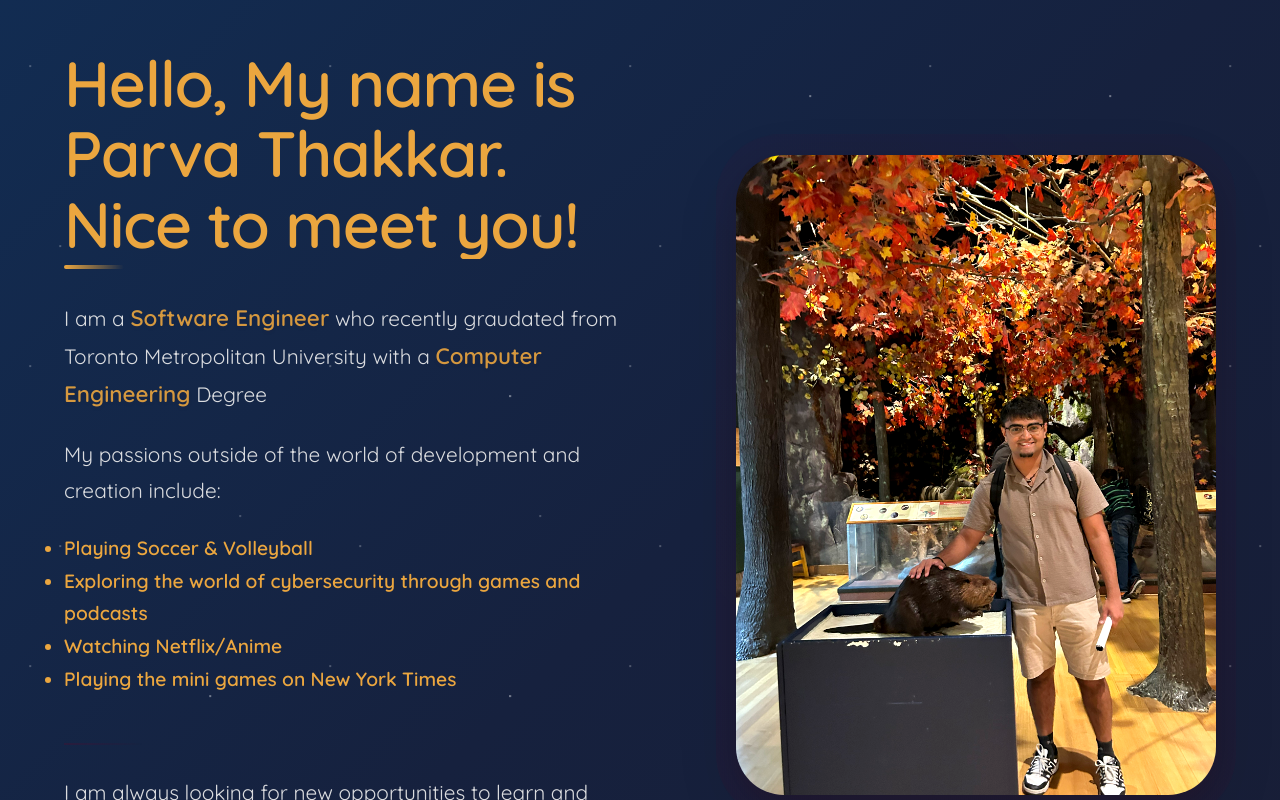
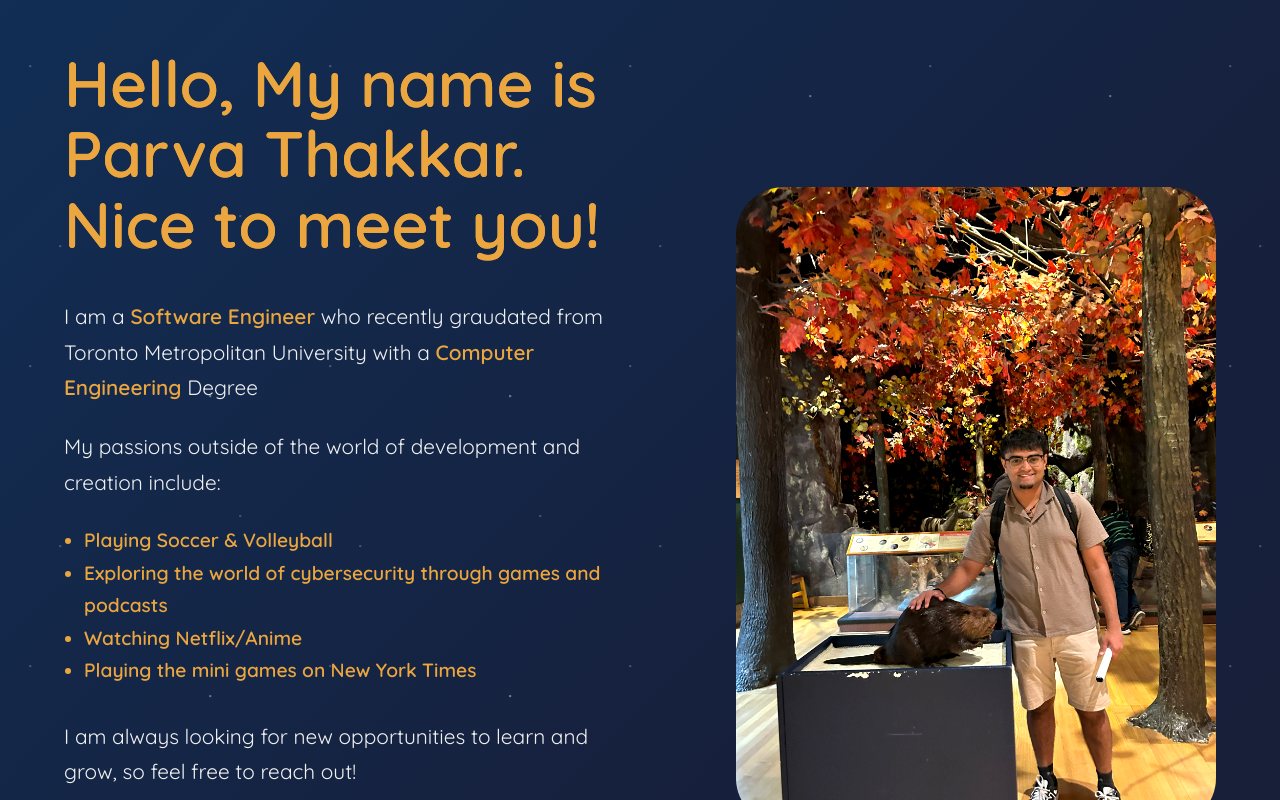
Before and after one commit to parvathakkar/parva_portfolio, a React (Vite) app: page /about in a window 1280 px wide. Built offline with nearby package versions, Linux system fonts and the light colour scheme.

Commit message:
remove contacts page and move it to the about page

```diff
--- a/src/App.jsx
+++ b/src/App.jsx
@@ -25,14 +25,7 @@ export default function App() {
 }
 
 function Home() {
-  const labels = [
-    "About",
-    "Projects",
-    "Experience",
-    "Skills",
-    "Contact",
-    "Resume",
-  ];
+  const labels = ["About", "Projects", "Experience", "Skills", "Resume"];
 
   const navigate = useNavigate();
 
--- a/src/pages/About/about.css
+++ b/src/pages/About/about.css
@@ -5,12 +5,6 @@
   padding: 0;
   box-sizing: border-box;
   transition: all 0.2s ease;
-}
-
-html,
-body,
-#root {
-  height: 100%;
 }
 
 body {
@@ -24,7 +18,7 @@ body {
     #1a1a2e 100%
   );
   background-size: 400% 400%;
-  animation: gradientShift 12s ease infinite;
+  animation: gradientShift 15s ease infinite;
   overflow-x: hidden;
 }
 
@@ -157,17 +151,6 @@ body::before {
 }
 
 .my-picture::before {
-  content: "";
-  position: absolute;
-  top: -20px;
-  left: -20px;
-  right: -20px;
-  bottom: -20px;
-  background: linear-gradient(
-    45deg,
-    rgba(97, 8, 43, 0.1),
-    rgba(97, 8, 43, 0.05)
-  );
   border-radius: 4rem;
   z-index: -1;
   animation: float 6s ease-in-out infinite;
@@ -175,9 +158,7 @@ body::before {
 
 .my-picture img {
   width: 100%;
-  height: auto;
   border-radius: 3rem;
-  box-shadow: 0 20px 60px rgba(0, 0, 0, 0.15), 0 10px 25px rgba(97, 8, 43, 0.1);
   filter: brightness(1.05) contrast(1.1);
 }
 
@@ -188,7 +169,7 @@ body::before {
 
 .about_me-text {
   flex: 1;
-  max-width: 650px;
+  max-width: 850px;
   color: #eba63f;
   line-height: 1.7;
   animation: fadeInUp 0.8s ease-out 0.2s both;
@@ -198,24 +179,9 @@ body::before {
   font-size: clamp(2.5rem, 5vw, 4.5rem);
   font-weight: 700;
   margin-bottom: 2.5rem;
-  letter-spacing: -0.02em;
   line-height: 1.1;
   background: #eba63f;
-  -webkit-background-clip: text;
-  -webkit-text-fill-color: transparent;
   background-clip: text;
-  position: relative;
-}
-
-.about_me-container h1::after {
-  content: "";
-  position: absolute;
-  bottom: -10px;
-  left: 0;
-  width: 60px;
-  height: 4px;
-  background: linear-gradient(90deg, #eba63f, transparent);
-  border-radius: 2px;
 }
 
 p {
@@ -223,40 +189,22 @@ p {
   color: #f0f0f0;
   margin-bottom: 1.5rem;
   font-weight: 400;
-  opacity: 0.9;
-}
-
-p:hover {
-  color: #ffffff;
 }
 
 .software {
   color: #eba63f;
   font-weight: 700;
-  font-size: clamp(1.1rem, 2.2vw, 1.4rem);
-  text-shadow: 0 2px 4px rgba(97, 8, 43, 0.1);
 }
 
 .hobbies {
+  margin-left: 20px;
   color: #eba63f;
   font-weight: 600;
   font-size: clamp(1rem, 2vw, 1.2rem);
 }
 
 .last-text {
-  margin-top: 3rem;
   padding-top: 2rem;
-  position: relative;
-}
-
-.last-text::before {
-  content: "";
-  position: absolute;
-  top: 0;
-  left: 0;
-  width: 80px;
-  height: 2px;
-  background: linear-gradient(90deg, rgba(97, 8, 43, 0.3), transparent);
 }
 
 @media (max-width: 1024px) {
--- a/src/pages/About/about.jsx
+++ b/src/pages/About/about.jsx
@@ -32,6 +32,14 @@ export default function About() {
           I am always looking for new opportunities to learn and grow, so feel
           free to reach out!
         </p>
+        <div className="contact-info">
+          <p>
+            <span className="software">Email</span>: thakkarparva@outlook.com
+          </p>
+          <p>
+            <span className="software">Phone Number</span>: 647-767-4800
+          </p>
+        </div>
         <div className="button" onClick={() => navigate(`/`)}>
           <Button variant="contained" endIcon={<HomeIcon />}>
             Back Home
```
